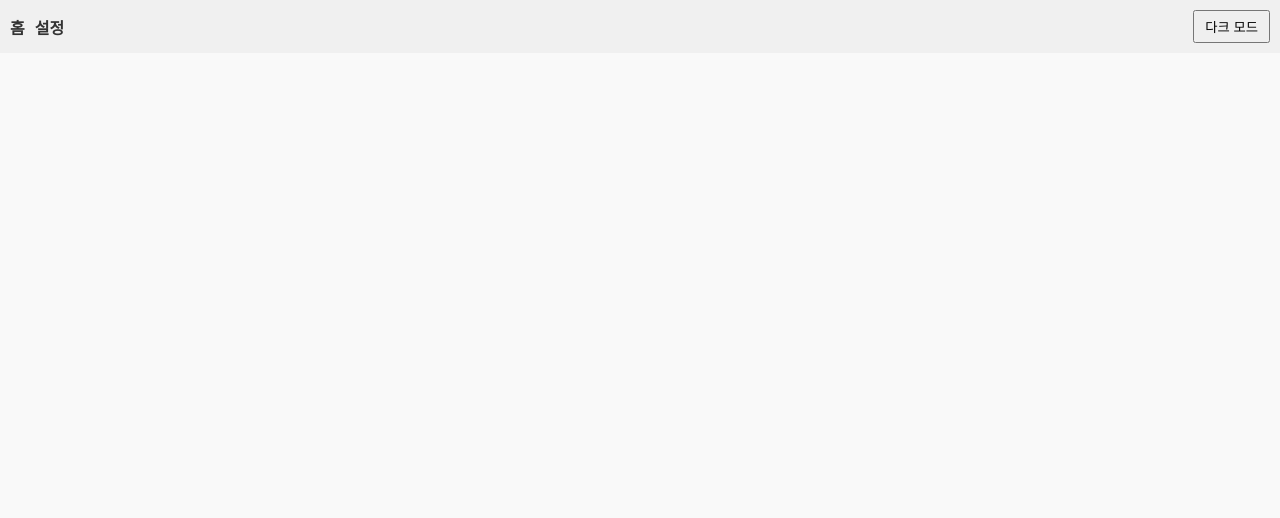
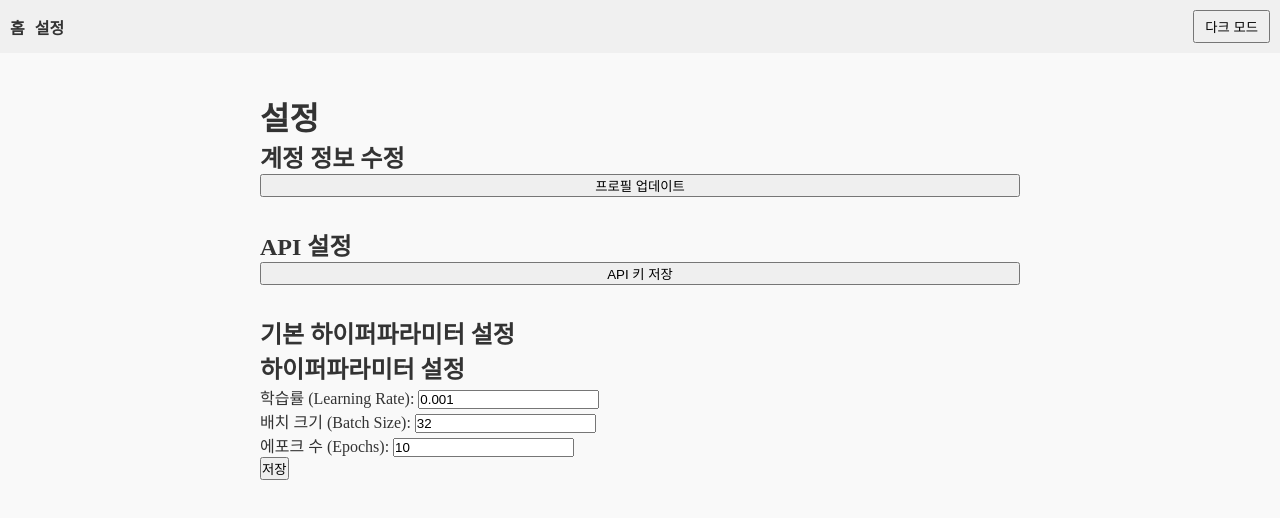
Before and after one commit to isaaskywalker/Prompt_Evaluation, a React (Create React App) app: page /settings in a window 1280 px wide. Shown: the top 518 px of the page. Built offline with nearby package versions, Linux system fonts and the light colour scheme; no server answers; a web font is replaced by a local one.

Commit message:
Update Settings.js

```diff
--- a/src/pages/Settings.js
+++ b/src/pages/Settings.js
@@ -1,19 +1,11 @@
-// src/pages/Settings.tsx
 import React, { useState, useEffect } from 'react';
 import { useAuth } from '../hooks/useAuth';
 import Hyperparameters from '../components/Hyperparameters';
 import { doc, setDoc, getDoc } from 'firebase/firestore';
 import { db } from '../firebase';
 
-// 스타일 타입 정의
-interface StylesType {
-  container: React.CSSProperties;
-  section: React.CSSProperties;
-  form: React.CSSProperties;
-  formGroup: React.CSSProperties;
-}
-
-const Settings: React.FC = () => {
+const Settings = () => {
+  // 상태 관리
   const { currentUser, updateProfile, updatePassword } = useAuth();
   const [email, setEmail] = useState('');
   const [displayName, setDisplayName] = useState('');
@@ -21,7 +13,7 @@ const Settings: React.FC = () => {
   const [passwordConfirm, setPasswordConfirm] = useState('');
   const [openaiApiKey, setOpenaiApiKey] = useState('');
   const [claudeApiKey, setClaudeApiKey] = useState('');
-  const [errors, setErrors] = useState<{[key: string]: string}>({});
+  const [errors, setErrors] = useState({});
   const [success, setSuccess] = useState('');
   const [hyperparams, setHyperparams] = useState({
     learningRate: 0.001,
@@ -29,6 +21,7 @@ const Settings: React.FC = () => {
     epochs: 10,
   });
 
+  // 초기 데이터 로드
   useEffect(() => {
     if (currentUser) {
       setEmail(currentUser.email || '');
@@ -41,15 +34,49 @@ const Settings: React.FC = () => {
     if (currentUser) {
       const userDoc = await getDoc(doc(db, 'users', currentUser.uid));
       if (userDoc.exists()) {
-        setOpenaiApiKey(userDoc.data().openaiApiKey || '');
-        setClaudeApiKey(userDoc.data().claudeApiKey || '');
+        const data = userDoc.data();
+        setOpenaiApiKey(data.openaiApiKey || '');
+        setClaudeApiKey(data.claudeApiKey || '');
       }
     }
   };
 
-  // ... 나머지 함수들은 동일하게 유지 ...
+  // 프로필 업데이트 핸들러
+  const handleProfileUpdate = async (e) => {
+    e.preventDefault();
+    setErrors({});
+    setSuccess('');
+    let valid = true;
+    const newErrors = {};
 
-  const handleApiKeysSave = async (e: React.FormEvent) => {
+    if (password && password !== passwordConfirm) {
+      newErrors.passwordConfirm = '비밀번호가 일치하지 않습니다.';
+      valid = false;
+    }
+
+    if (!valid) {
+      setErrors(newErrors);
+      return;
+    }
+
+    try {
+      if (displayName !== currentUser.displayName) {
+        await updateProfile({ displayName });
+      }
+      if (email !== currentUser.email) {
+        await updateProfile({ email });
+      }
+      if (password) {
+        await updatePassword(password);
+      }
+      setSuccess('프로필이 성공적으로 업데이트되었습니다.');
+    } catch (err) {
+      setErrors({ submit: err.message });
+    }
+  };
+
+  // API 키 저장 핸들러
+  const handleApiKeysSave = async (e) => {
     e.preventDefault();
     if (!currentUser) return;
 
@@ -63,17 +90,49 @@ const Settings: React.FC = () => {
       );
       setSuccess('API 키가 성공적으로 저장되었습니다.');
     } catch (err) {
-      if (err instanceof Error) {
-        setErrors({ ...errors, apiKey: err.message });
-      }
+      setErrors({ ...errors, apiKey: err.message });
     }
   };
 
-  // ... JSX 부분은 동일하게 유지 ...
+  // 하이퍼파라미터 저장 핸들러
+  const handleHyperparametersSave = (newHyperparams) => {
+    setHyperparams(newHyperparams);
+    console.log('저장된 기본 하이퍼파라미터:', newHyperparams);
+  };
 
+  // UI 렌더링
+  return (
+    <div style={styles.container}>
+      <h1>설정</h1>
+
+      <section style={styles.section}>
+        <h2>계정 정보 수정</h2>
+        {success && <p style={{ color: 'green' }}>{success}</p>}
+        {errors.submit && <p style={{ color: 'red' }}>{errors.submit}</p>}
+        <form onSubmit={handleProfileUpdate} style={styles.form}>
+          {/* 계정 정보 입력 필드들 */}
+          <button type="submit">프로필 업데이트</button>
+        </form>
+      </section>
+
+      <section style={styles.section}>
+        <h2>API 설정</h2>
+        <form onSubmit={handleApiKeysSave} style={styles.form}>
+          {/* API 키 입력 필드들 */}
+          <button type="submit">API 키 저장</button>
+        </form>
+      </section>
+
+      <section style={styles.section}>
+        <h2>기본 하이퍼파라미터 설정</h2>
+        <Hyperparameters onSave={handleHyperparametersSave} initialParams={hyperparams} />
+      </section>
+    </div>
+  );
 };
 
-const styles: StylesType = {
+// 스타일 정의
+const styles = {
   container: {
     padding: '20px',
     maxWidth: '800px',
```
